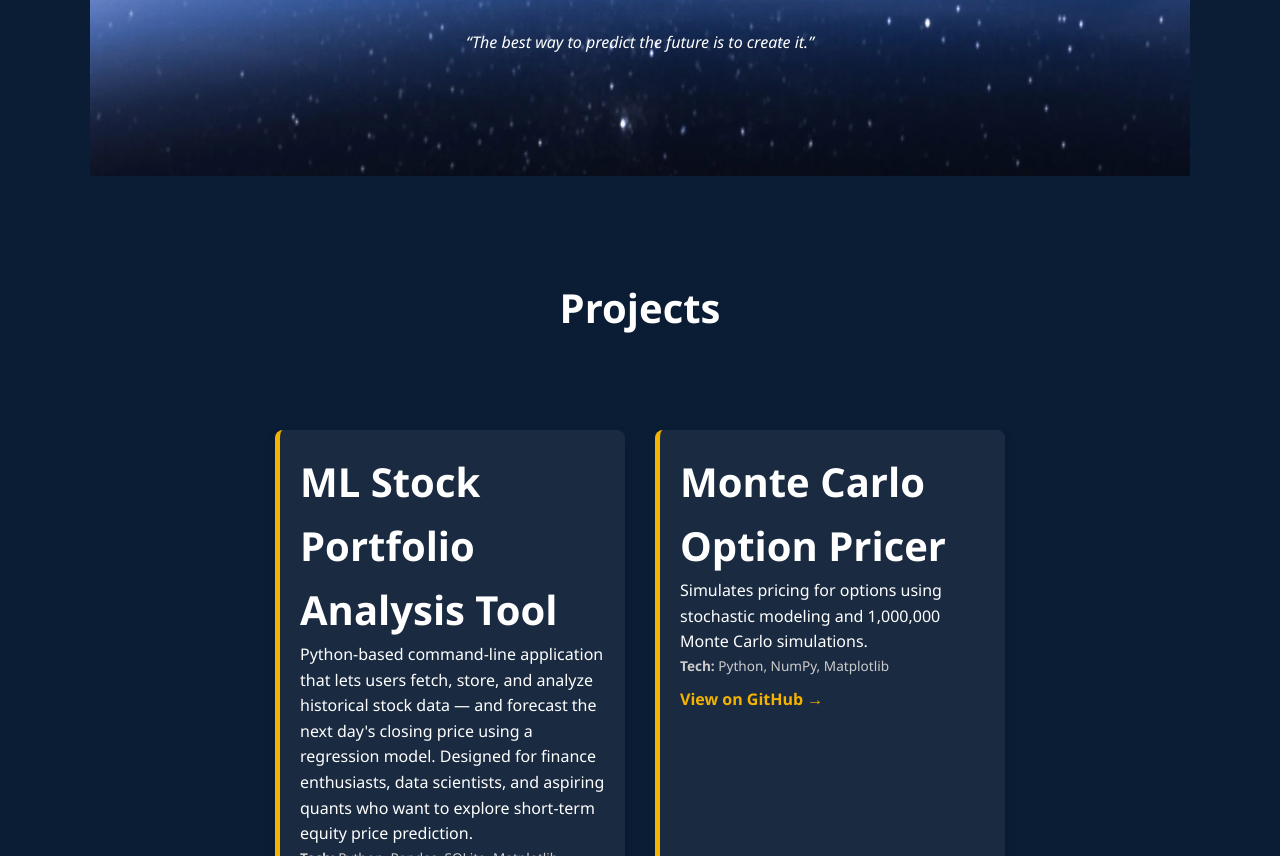
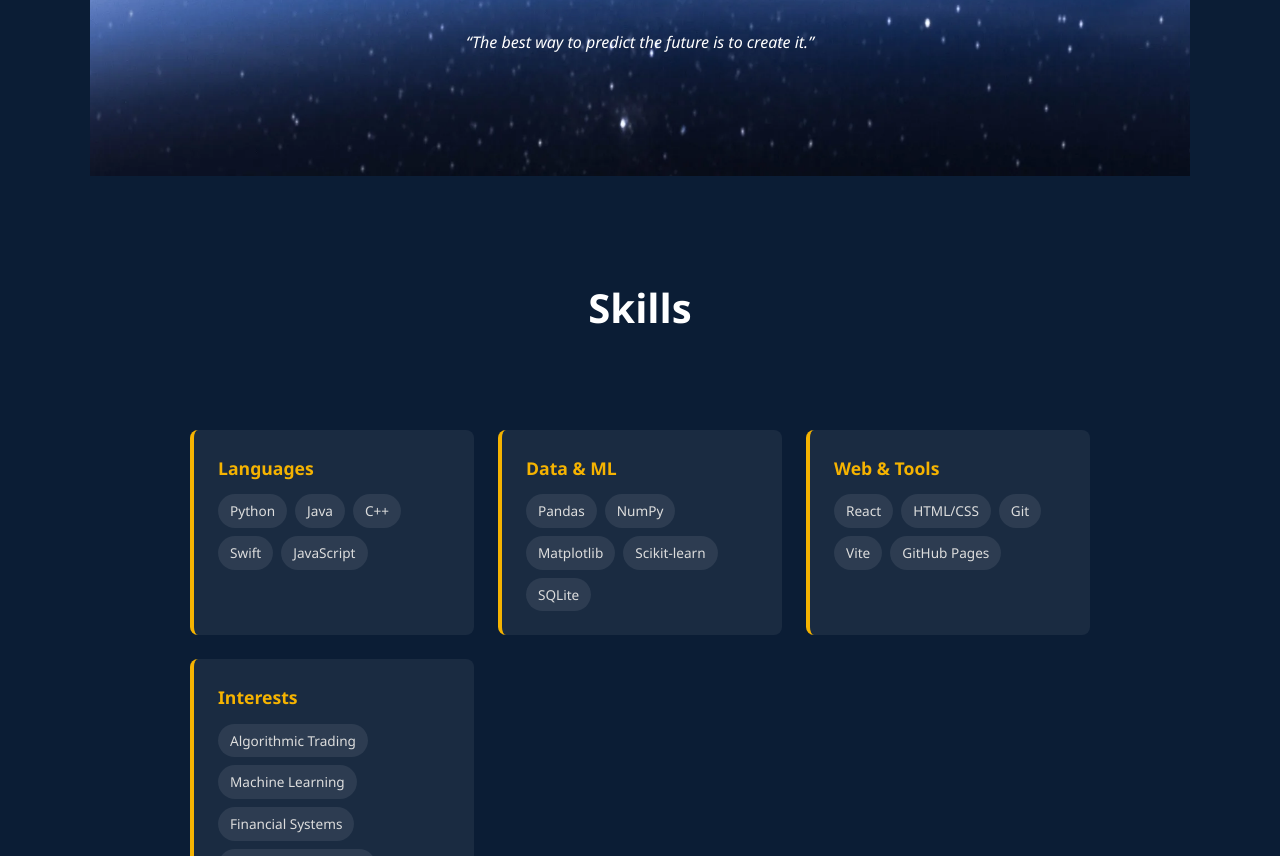
Before and after one commit to aarush-modi/aarush-portfolio, a React (Vite) app: page / in a window 1280 px wide. Shown: the part 624-1480 px from the top of the page. Built offline with nearby package versions, Linux system fonts and the light colour scheme; the HTML template or start-up script is replaced by a standard one.

Commit message:
Created the component on Skills.jsx and then added it to App.jsx and updated nav links. Added skills nav link to data.js

```diff
--- a/src/App.jsx
+++ b/src/App.jsx
@@ -1,6 +1,7 @@
 import React from 'react';
 import Navbar from './components/Navbar';
 import Hero from './components/Hero';
+import Skills from './components/Skills';
 import Projects from './components/Projects';
 import Experience from './components/Experience';
 import Resume from './components/Resume';
@@ -11,6 +12,7 @@ function App() {
     <>
       <Navbar />
       <Hero />
+      <Skills />
       <Projects />
       <Experience />
       <Resume />
--- /dev/null
+++ b/src/components/Skills.jsx
@@ -0,0 +1,60 @@
+import React, { useEffect } from 'react';
+import AOS from 'aos';
+import 'aos/dist/aos.css';
+import { skills } from '../data';
+
+const Skills = () => {
+  useEffect(() => {
+    AOS.init({ duration: 800 });
+  }, []);
+
+  return (
+    <section id="skills">
+      <h2 data-aos="fade-up">Skills</h2>
+      <div style={{
+        display: "grid",
+        gridTemplateColumns: "repeat(auto-fit, minmax(240px, 1fr))",
+        gap: "24px",
+        maxWidth: "900px",
+        margin: "40px auto 0",
+        textAlign: "left",
+      }}>
+        {skills.map((group, i) => (
+          <div
+            key={group.category}
+            data-aos="fade-up"
+            data-aos-delay={i * 100}
+            style={{
+              backgroundColor: "#ffffff10",
+              borderRadius: "8px",
+              padding: "24px",
+              borderLeft: "4px solid #f5b301",
+            }}
+          >
+            <h3 style={{ color: "#f5b301", marginBottom: "12px", fontSize: "1.1rem" }}>
+              {group.category}
+            </h3>
+            <div style={{ display: "flex", flexWrap: "wrap", gap: "8px" }}>
+              {group.items.map((item) => (
+                <span
+                  key={item}
+                  style={{
+                    backgroundColor: "#ffffff15",
+                    padding: "6px 12px",
+                    borderRadius: "20px",
+                    fontSize: "0.85rem",
+                    color: "#ddd",
+                  }}
+                >
+                  {item}
+                </span>
+              ))}
+            </div>
+          </div>
+        ))}
+      </div>
+    </section>
+  );
+};
+
+export default Skills;
```
